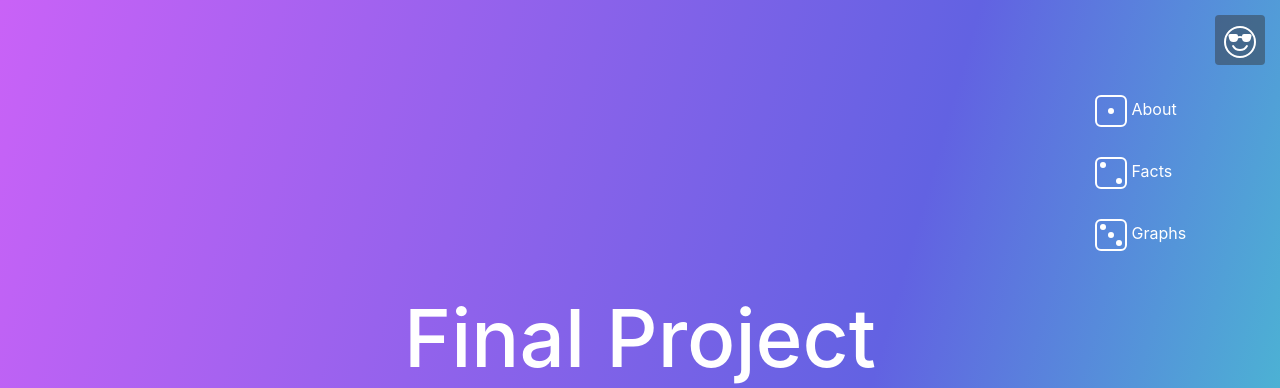
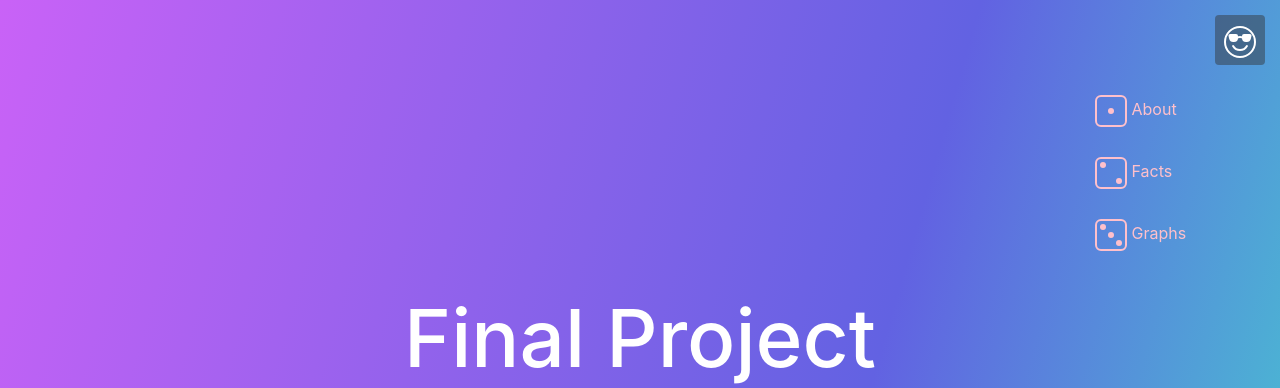
Before and after one commit to YangziXinJas/Final-Project, a Flask app: page / in a window 1280 px wide. Shown: the top 388 px of the page. Run offline with Flask 2, Linux system fonts and the light colour scheme; some libraries are stand-ins or nearby versions.

Commit message:
updated web

```diff
--- a/Final-Project-WEB/styles.css
+++ b/Final-Project-WEB/styles.css
@@ -47,12 +47,12 @@ h1,h2,h3 {
 #sidebar-wrapper .sidebar-nav li.sidebar-nav-item a {
   display: block;
   text-decoration: none;
-  color: #fff;
+  color:pink;
   padding: 15px;
 }
 #sidebar-wrapper .sidebar-nav li a:hover {
   text-decoration: none;
-  color: #fff;
+  color: black;
   background: rgba(255, 255, 255, 0.2);
 }
 
--- a/index.html
+++ b/index.html
@@ -263,8 +263,9 @@
           <div class="service-box ">
             <div class="service-icon green">
               <div class="front-content">
-                <svg width="2em" height="2em" color="white" viewBox="0 0 16 16" class="bi bi-suit-heart" fill="currentColor" xmlns="http://www.w3.org/2000/svg">
-                  <path fill-rule="evenodd" d="M8 6.236l.894-1.789c.222-.443.607-1.08 1.152-1.595C10.582 2.345 11.224 2 12 2c1.676 0 3 1.326 3 2.92 0 1.211-.554 2.066-1.868 3.37-.337.334-.721.695-1.146 1.093C10.878 10.423 9.5 11.717 8 13.447c-1.5-1.73-2.878-3.024-3.986-4.064-.425-.398-.81-.76-1.146-1.093C1.554 6.986 1 6.131 1 4.92 1 3.326 2.324 2 4 2c.776 0 1.418.345 1.954.852.545.515.93 1.152 1.152 1.595L8 6.236zm.392 8.292a.513.513 0 0 1-.784 0c-1.601-1.902-3.05-3.262-4.243-4.381C1.3 8.208 0 6.989 0 4.92 0 2.755 1.79 1 4 1c1.6 0 2.719 1.05 3.404 2.008.26.365.458.716.596.992a7.55 7.55 0 0 1 .596-.992C9.281 2.049 10.4 1 12 1c2.21 0 4 1.755 4 3.92 0 2.069-1.3 3.288-3.365 5.227-1.193 1.12-2.642 2.48-4.243 4.38z"/>
+                <svg width="1em" height="1em" viewBox="0 0 16 16" class="bi bi-egg-fried" fill="currentColor" xmlns="http://www.w3.org/2000/svg">
+                  <path fill-rule="evenodd" d="M13.665 6.113a1 1 0 0 1-.667-.977L13 5a4 4 0 0 0-6.483-3.136 1 1 0 0 1-.8.2 4 4 0 0 0-3.693 6.61 1 1 0 0 1 .2 1 4 4 0 0 0 6.67 4.087 1 1 0 0 1 1.262-.152 2.5 2.5 0 0 0 3.715-2.905 1 1 0 0 1 .341-1.113 2.001 2.001 0 0 0-.547-3.478zM14 5c0 .057 0 .113-.003.17a3.001 3.001 0 0 1 .822 5.216 3.5 3.5 0 0 1-5.201 4.065 5 5 0 0 1-8.336-5.109A5 5 0 0 1 5.896 1.08 5 5 0 0 1 14 5z"/>
+                  <circle cx="8" cy="8" r="3"/>
                 </svg>
                 <br>
                 <br>
--- a/static/css/styles.css
+++ b/static/css/styles.css
@@ -47,12 +47,12 @@ h1,h2,h3 {
 #sidebar-wrapper .sidebar-nav li.sidebar-nav-item a {
   display: block;
   text-decoration: none;
-  color: #fff;
+  color: pink;
   padding: 15px;
 }
 #sidebar-wrapper .sidebar-nav li a:hover {
   text-decoration: none;
-  color: #fff;
+  color: black;
   background: rgba(255, 255, 255, 0.2);
 }
 
@@ -189,18 +189,12 @@ h1,h2,h3 {
 }
 #facts .service-box:hover .service-icon {
   opacity: 0;
-  /* -webkit-transform: translateY(-110px) rotateX(90deg);
-  -moz-transform: translateY(-110px) rotateX(90deg);
-  -ms-transform: translateY(-110px) rotateX(90deg);
-  -o-transform: translateY(-110px) rotateX(90deg); */
+
   transform: translateY(-110px) rotateX(90deg);
 }
 #facts .service-box:hover .service-content {
   opacity: 1;
-  /* -webkit-transform: rotateX(0);
-  -moz-transform: rotateX(0);
-  -ms-transform: rotateX(0);
-  -o-transform: rotateX(0); */
+
   transform: rotateX(0);
 }
 
```
